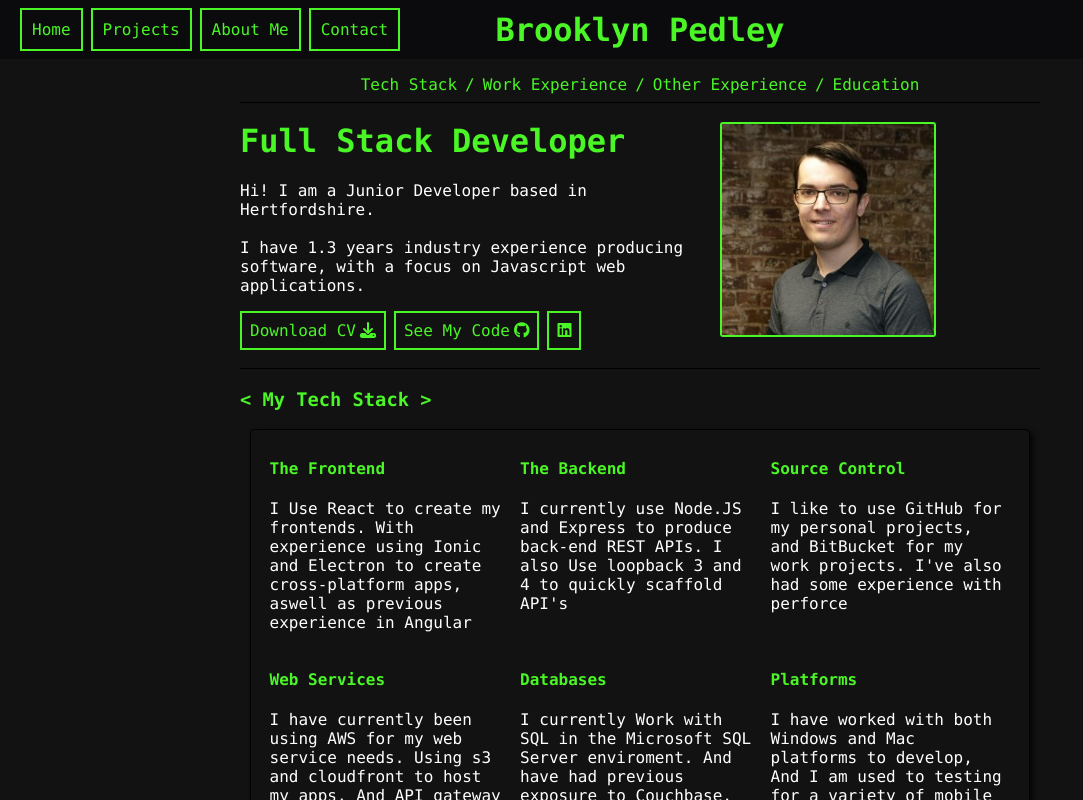
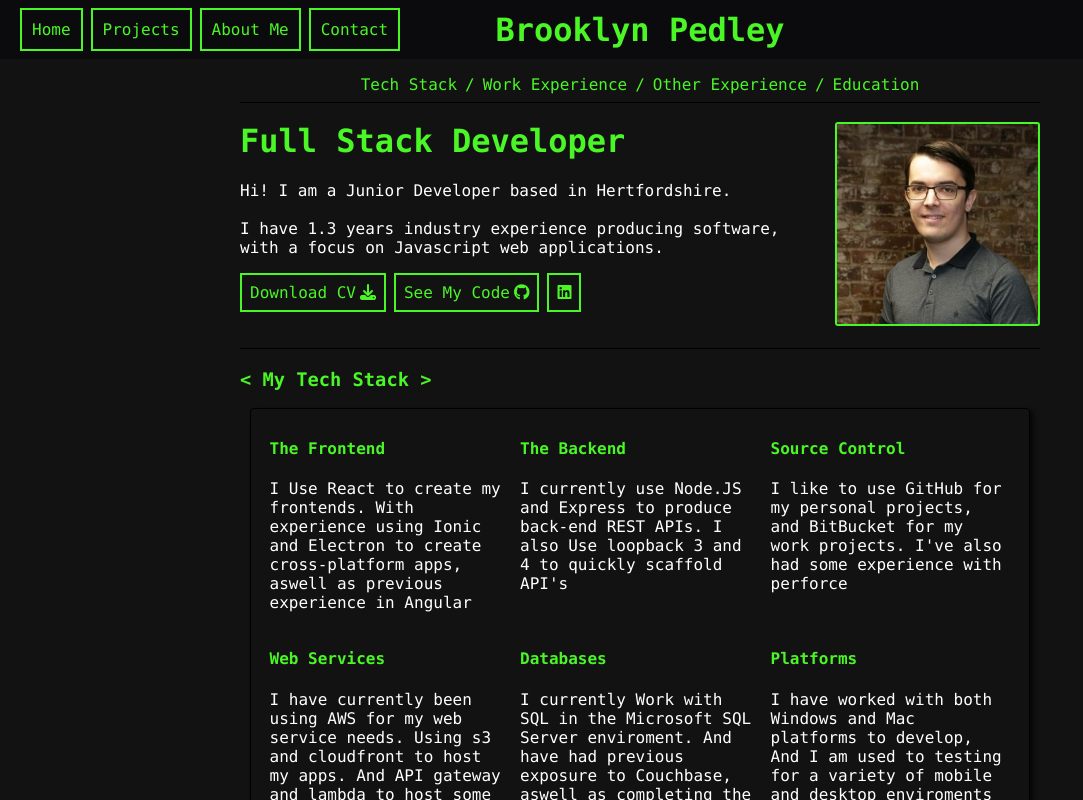
Before and after one commit to BrooklynP/portfolio, an Angular app: page /about in a window 1280 px wide. Shown: the top 800 px of the page, without its empty margins (0-1083 px from the left). Built offline with nearby package versions, Linux system fonts and the light colour scheme.

Commit message:
Issue #7

```diff
--- a/src/app/pages/about/about.component.scss
+++ b/src/app/pages/about/about.component.scss
@@ -28,20 +28,16 @@
 	display: flex;
 	padding: 10px;
 	.left{
-		width: 60%;
 
 		h1{
 			margin-top: 0;
 		}
 	}
-
-	.right{
-		width:40%;
-	}
 }
 
 img{
-	height: 211px;
+	margin-left: 8px;
+	height: 200px;
 	width: auto;
 	border: solid 2px #4AF626;
 	border-radius: 3px;
```
